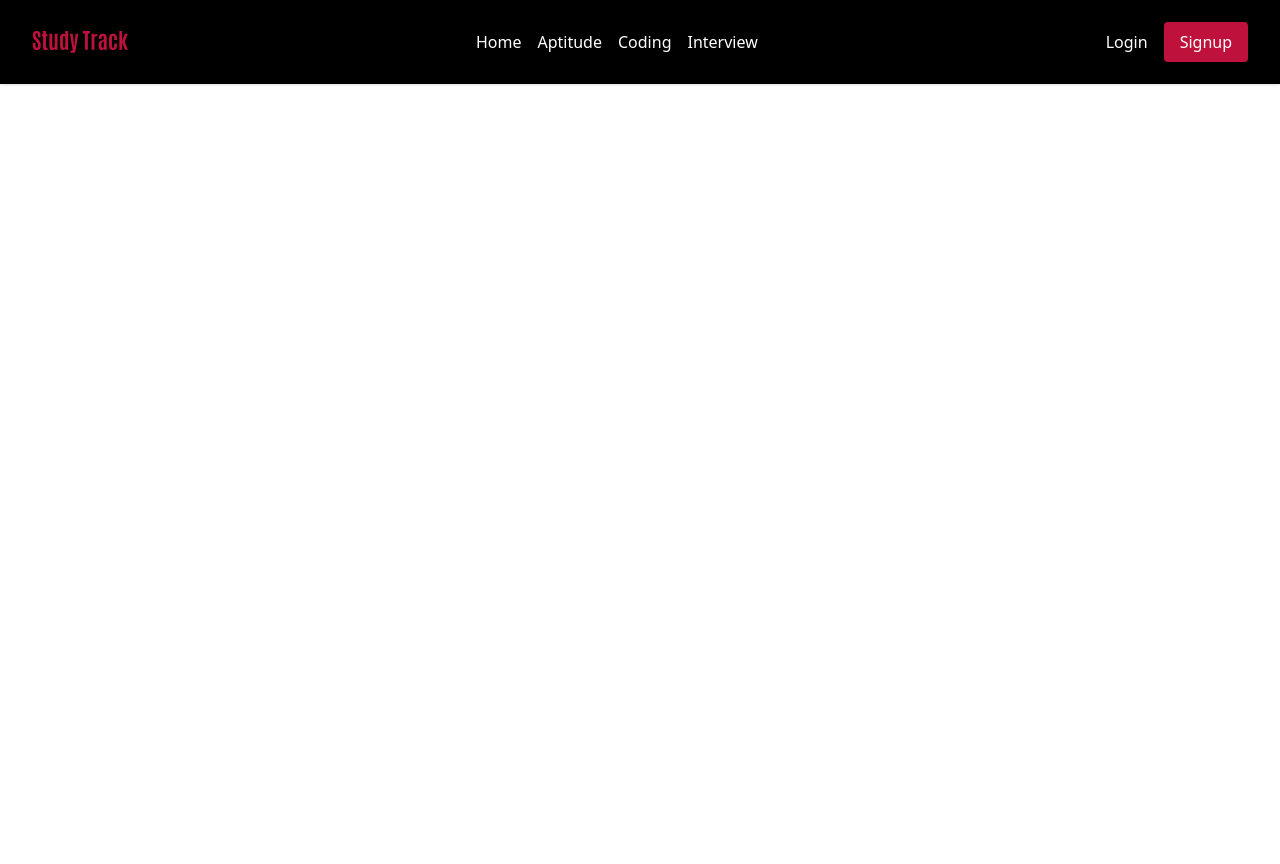
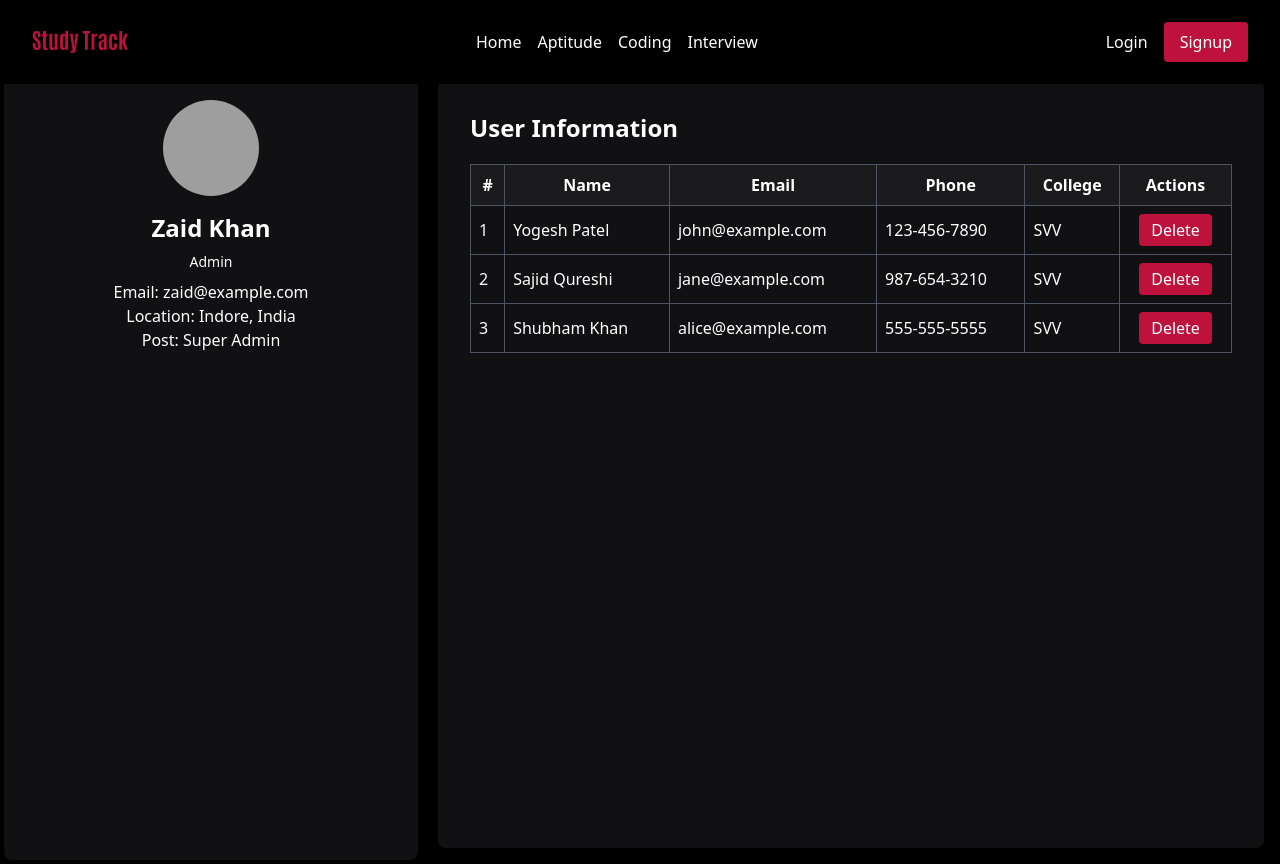
Before and after one commit to Sajidqureshi322/StudyTrack, a React (Create React App) app: page /admin in a window 1280 px wide. Built offline with nearby package versions, Linux system fonts and the light colour scheme; grey boxes are pictures that could not be loaded.

Commit message:
Admin Panel

```diff
--- a/src/App.jsx
+++ b/src/App.jsx
@@ -13,6 +13,7 @@ import Login from './components/login';
 import Signup from './components/Signup';
 import ProtectedRoute from './components/ProtectedRoute';
 import Profile from './components/Profile';
+import AdminPanel from "./components/AdminPanel";
 import './index.css';
 
 const App = () => {
@@ -62,6 +63,7 @@ const App = () => {
               element={<ProtectedRoute element={Profile} codingProgress={codingProgress} />}
             />
             <Route path="/" element={<div><Companies /><FAQ /><Footer /></div>} />
+            <Route path="/admin" element={<AdminPanel />} />
           </Routes>
         </div>
       </Router>
--- /dev/null
+++ b/src/components/AdminPanel.jsx
@@ -0,0 +1,76 @@
+import React, { useState } from "react";
+
+const AdminPanel = () => {
+  // Dummy data for users
+  const [users, setUsers] = useState([
+    { id: 1, name: "Yogesh Patel", email: "john@example.com", phone: "123-456-7890", college: "SVV" },
+    { id: 2, name: "Sajid Qureshi", email: "jane@example.com", phone: "987-654-3210", college: "SVV" },
+    { id: 3, name: "Shubham Khan", email: "alice@example.com", phone: "555-555-5555", college: "SVV" },
+  ]);
+
+  // Function to delete a user
+  const deleteUser = (id) => {
+    setUsers(users.filter((user) => user.id !== id));
+  };
+
+  return (
+    <div className="flex h-screen bg-black">
+      {/* Left Section: Admin Info */}
+      <div className="flex flex-col items-center justify-start w-1/3 p-8 m-1 text-white rounded-lg bg-customBlack">
+        {/* Admin Info */}
+        <div className="w-24 h-24 mb-4 rounded-full bg-customOb">
+          <img
+            src="./images/avtar"
+            alt="Profile"
+            className="object-cover w-full h-full rounded-full"
+          />
+        </div>
+
+        <h1 className="mb-2 text-2xl font-bold">Zaid Khan</h1>
+        <p className="text-sm">Admin</p>
+        <p className="mt-2">Email: zaid@example.com</p>
+        <p>Location: Indore, India</p>
+        <p>Post: Super Admin</p>
+      </div>
+
+      {/* Right Section: User List */}
+      <div className="w-2/3 p-8 m-4 rounded-lg bg-customBlack">
+        {/* User Table */}
+        <h2 className="mb-5 text-2xl font-bold text-white">User Information</h2>
+        <table className="w-full border border-collapse border-customBlack">
+          <thead>
+            <tr className="bg-customOb">
+              <th className="p-2 text-white border border-gray-600">#</th> {/* Serial Number Column */}
+              <th className="p-2 text-white border border-gray-600">Name</th>
+              <th className="p-2 text-white border border-gray-600">Email</th>
+              <th className="p-2 text-white border border-gray-600">Phone</th>
+              <th className="p-2 text-white border border-gray-600">College</th>
+              <th className="p-2 text-white border border-gray-600">Actions</th>
+            </tr>
+          </thead>
+          <tbody>
+            {users.map((user, index) => (
+              <tr key={user.id} className="hover:bg-customOb">
+                <td className="p-2 text-white border border-gray-600">{index + 1}</td> {/* Display serial number */}
+                <td className="p-2 text-white border border-gray-600">{user.name}</td>
+                <td className="p-2 text-white border border-gray-600">{user.email}</td>
+                <td className="p-2 text-white border border-gray-600">{user.phone}</td>
+                <td className="p-2 text-white border border-gray-600">{user.college}</td>
+                <td className="p-2 text-center border border-gray-600">
+                  <button
+                    className="px-3 py-1 text-white rounded bg-customRed hover:bg-customPinkHover"
+                    onClick={() => deleteUser(user.id)}
+                  >
+                    Delete
+                  </button>
+                </td>
+              </tr>
+            ))}
+          </tbody>
+        </table>
+      </div>
+    </div>
+  );
+};
+
+export default AdminPanel;
```
